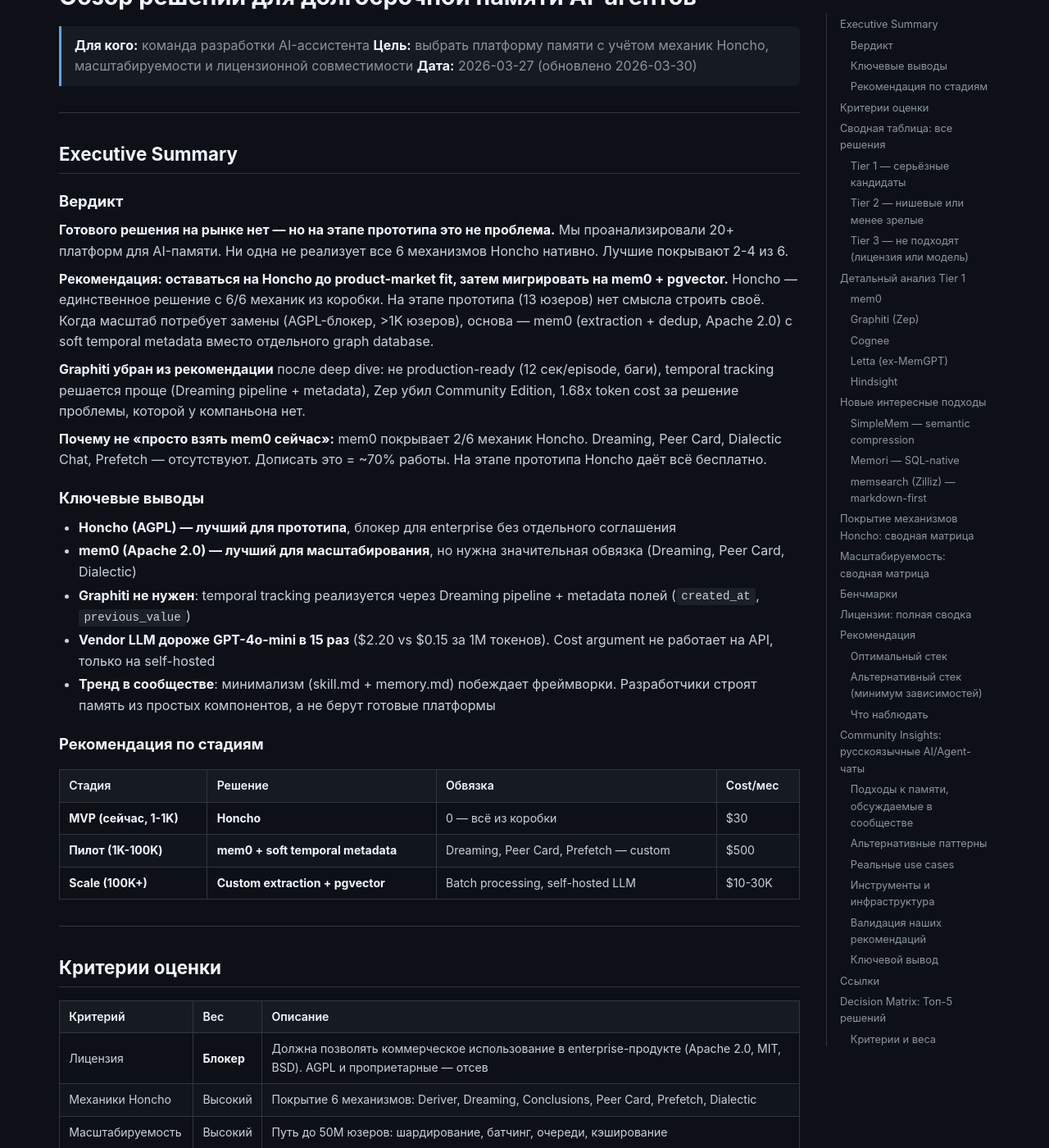
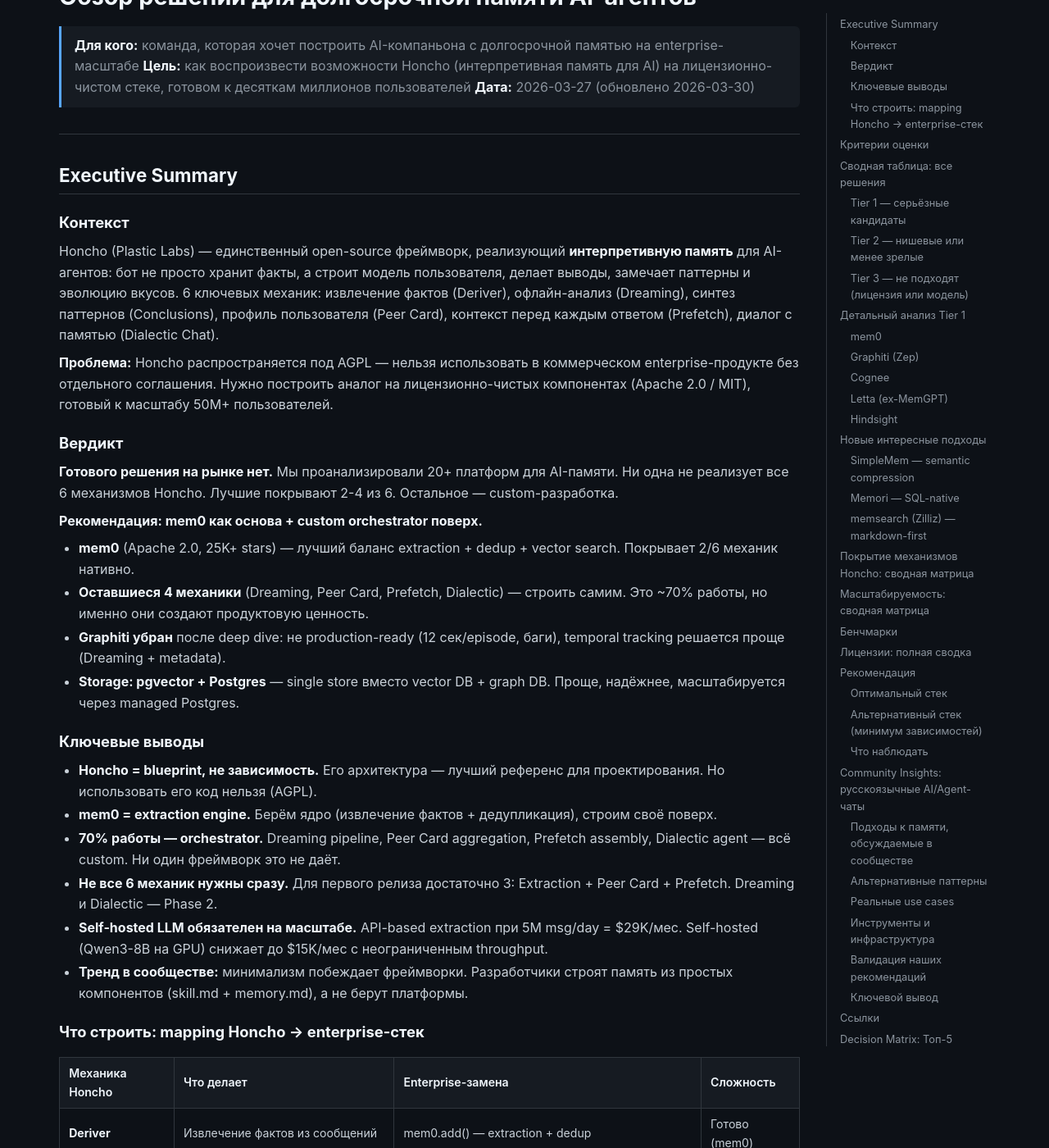
Before and after one commit to vedulix/honcho-memory-research, a Jekyll site: the page built from 04-memory-solutions-comparison.md, in a window 1280 px wide and 1400 px high, scrolled down 244 px. Shown: the whole window at 82% size. Built offline with Jekyll 4.4.1, drawn with Linux system fonts in a browser that asks for light colours; our own code applies the rules of GitHub Pages for plain Markdown files; some of the changed text lies outside the part shown.

Commit message:
docs: rewrite Executive Summary + product-level roadmap + sanitize
- Executive Summary: Honcho = blueprint (AGPL), mem0 = extraction engine,
  70% work = custom orchestrator. Mapping all 6 Honcho mechanisms to
  enterprise stack with effort estimates.
- Roadmap: 4 phases, each answering one product question. Gates are
  retention/churn metrics, not technical milestones.
- Full sanitization: no company names in any file or commit.

Co-Authored-By: Claude Opus 4.6 (1M context) <noreply@anthropic.com>

````diff
--- a/04-memory-solutions-comparison.md
+++ b/04-memory-solutions-comparison.md
@@ -1,38 +1,51 @@
 # Обзор решений для долгосрочной памяти AI-агентов
 
-> **Для кого:** команда разработки AI-ассистента
-> **Цель:** выбрать платформу памяти с учётом механик Honcho, масштабируемости и лицензионной совместимости
+> **Для кого:** команда, которая хочет построить AI-компаньона с долгосрочной памятью на enterprise-масштабе
+> **Цель:** как воспроизвести возможности Honcho (интерпретивная память для AI) на лицензионно-чистом стеке, готовом к десяткам миллионов пользователей
 > **Дата:** 2026-03-27 (обновлено 2026-03-30)
 
 ---
 
 ## Executive Summary
 
+### Контекст
+
+Honcho (Plastic Labs) — единственный open-source фреймворк, реализующий **интерпретивную память** для AI-агентов: бот не просто хранит факты, а строит модель пользователя, делает выводы, замечает паттерны и эволюцию вкусов. 6 ключевых механик: извлечение фактов (Deriver), офлайн-анализ (Dreaming), синтез паттернов (Conclusions), профиль пользователя (Peer Card), контекст перед каждым ответом (Prefetch), диалог с памятью (Dialectic Chat).
+
+**Проблема:** Honcho распространяется под AGPL — нельзя использовать в коммерческом enterprise-продукте без отдельного соглашения. Нужно построить аналог на лицензионно-чистых компонентах (Apache 2.0 / MIT), готовый к масштабу 50M+ пользователей.
+
 ### Вердикт
 
-**Готового решения на рынке нет — но на этапе прототипа это не проблема.** Мы проанализировали 20+ платформ для AI-памяти. Ни одна не реализует все 6 механизмов Honcho нативно. Лучшие покрывают 2-4 из 6.
+**Готового решения на рынке нет.** Мы проанализировали 20+ платформ для AI-памяти. Ни одна не реализует все 6 механизмов Honcho. Лучшие покрывают 2-4 из 6. Остальное — custom-разработка.
 
-**Рекомендация: оставаться на Honcho до product-market fit, затем мигрировать на mem0 + pgvector.** Honcho — единственное решение с 6/6 механик из коробки. На этапе прототипа (13 юзеров) нет смысла строить своё. Когда масштаб потребует замены (AGPL-блокер, >1K юзеров), основа — mem0 (extraction + dedup, Apache 2.0) с soft temporal metadata вместо отдельного graph database.
+**Рекомендация: mem0 как основа + custom orchestrator поверх.**
 
-**Graphiti убран из рекомендации** после deep dive: не production-ready (12 сек/episode, баги), temporal tracking решается проще (Dreaming pipeline + metadata), Zep убил Community Edition, 1.68x token cost за решение проблемы, которой у компаньона нет.
-
-**Почему не «просто взять mem0 сейчас»:** mem0 покрывает 2/6 механик Honcho. Dreaming, Peer Card, Dialectic Chat, Prefetch — отсутствуют. Дописать это = ~70% работы. На этапе прототипа Honcho даёт всё бесплатно.
+- **mem0** (Apache 2.0, 25K+ stars) — лучший баланс extraction + dedup + vector search. Покрывает 2/6 механик нативно.
+- **Оставшиеся 4 механики** (Dreaming, Peer Card, Prefetch, Dialectic) — строить самим. Это ~70% работы, но именно они создают продуктовую ценность.
+- **Graphiti убран** после deep dive: не production-ready (12 сек/episode, баги), temporal tracking решается проще (Dreaming + metadata).
+- **Storage: pgvector + Postgres** — single store вместо vector DB + graph DB. Проще, надёжнее, масштабируется через managed Postgres.
 
 ### Ключевые выводы
 
-- **Honcho (AGPL) — лучший для прототипа**, блокер для enterprise без отдельного соглашения
-- **mem0 (Apache 2.0) — лучший для масштабирования**, но нужна значительная обвязка (Dreaming, Peer Card, Dialectic)
-- **Graphiti не нужен**: temporal tracking реализуется через Dreaming pipeline + metadata полей (`created_at`, `previous_value`)
-- **Vendor LLM дороже GPT-4o-mini в 15 раз** ($2.20 vs $0.15 за 1M токенов). Cost argument не работает на API, только на self-hosted
-- **Тренд в сообществе**: минимализм (skill.md + memory.md) побеждает фреймворки. Разработчики строят память из простых компонентов, а не берут готовые платформы
+- **Honcho = blueprint, не зависимость.** Его архитектура — лучший референс для проектирования. Но использовать его код нельзя (AGPL).
+- **mem0 = extraction engine.** Берём ядро (извлечение фактов + дедупликация), строим своё поверх.
+- **70% работы — orchestrator.** Dreaming pipeline, Peer Card aggregation, Prefetch assembly, Dialectic agent — всё custom. Ни один фреймворк это не даёт.
+- **Не все 6 механик нужны сразу.** Для первого релиза достаточно 3: Extraction + Peer Card + Prefetch. Dreaming и Dialectic — Phase 2.
+- **Self-hosted LLM обязателен на масштабе.** API-based extraction при 5M msg/day = $29K/мес. Self-hosted (Qwen3-8B на GPU) снижает до $15K/мес с неограниченным throughput.
+- **Тренд в сообществе:** минимализм побеждает фреймворки. Разработчики строят память из простых компонентов (skill.md + memory.md), а не берут платформы.
 
-### Рекомендация по стадиям
+### Что строить: mapping Honcho → enterprise-стек
 
-| Стадия | Решение | Обвязка | Cost/мес |
-|--------|---------|---------|----------|
-| **MVP (сейчас, 1-1K)** | **Honcho** | 0 — всё из коробки | $30 |
-| **Пилот (1K-100K)** | **mem0 + soft temporal metadata** | Dreaming, Peer Card, Prefetch — custom | $500 |
-| **Scale (100K+)** | **Custom extraction + pgvector** | Batch processing, self-hosted LLM | $10-30K |
+| Механика Honcho | Что делает | Enterprise-замена | Сложность |
+|----------------|-----------|-------------------|-----------|
+| **Deriver** | Извлечение фактов из сообщений | mem0.add() — extraction + dedup | Готово (mem0) |
+| **Peer Card** | Гарантированный профиль юзера | Redis cache + aggregation job (top-N facts by frequency) | 2-3 нед |
+| **Prefetch** | Контекст перед каждым LLM-ответом | pgvector search + Redis card → system prompt injection | 2-3 нед |
+| **Dreaming** | Офлайн-анализ: паттерны, сдвиги вкусов | Cron → mem0 facts + metadata → LLM reasoning → conclusions | 3-4 нед |
+| **Conclusions** | Дедуктивные/индуктивные выводы | Типизированные записи в mem0 с `{type, confidence}` | 1-2 нед |
+| **Dialectic Chat** | "Расскажи что знаешь о юзере" | ReAct agent с tools: pgvector.search, get_peer_card | 2-3 нед |
+
+**Итого на полный аналог: ~3-4 месяца, команда 2-3 backend + 1 ML engineer.**
 
 ---
 
@@ -541,76 +554,58 @@ Weighted scoring для конкретного выбора. Масштаб оц
 | Peer Card updates/день | ~5 | 5K | 500K |
 | **Input tokens/день** | **1.75M** | **1.75B** | **175B** |
 
-### Roadmap
+### Roadmap: от прототипа к enterprise
 
-#### Phase 0: Доказать ценность (сейчас → 2 мес)
+```
+ДОКАЗАТЬ           ПОСТРОИТЬ              МАСШТАБИРОВАТЬ         РАСКАТИТЬ
+ЦЕННОСТЬ           СВОЁ                   НА МИЛЛИОНЫ            НА ВСЮ БАЗУ
 
-**Вопрос фазы:** Хочет ли юзер общаться с AI-компаньоном, который помнит его вкусы?
+Phase 0             Phase 1                Phase 2                Phase 3
+0-2 мес             2-6 мес                6-12 мес               12+ мес
 
-| Что делаем | Зачем | Как измеряем |
-|-----------|-------|-------------|
-| Довести профили до 100% юзеров | Без профиля персонализация невозможна | 13/13 с peer card |
-| Собрать обратную связь | Понять что нравится, что раздражает | 5+ интервью |
-| Определить North Star Metric | Без метрики не понять, работает ли продукт | NSM определена |
+Honcho (as-is)  →   mem0 + Postgres    →   Custom + pgvector  →   Memory Platform
+0 dev               1 backend              3 eng + 1 ML           6+ eng
+$30/мес             $500/мес               $10-30K/мес            $40-75K/мес
 
-**Стек:** Honcho (SaaS, бесплатно). Менять инфру рано — сначала ценность.
-**Команда:** 0 backend (founder only)
-**Gate → Phase 1:** retention >30% DAU/MAU, NPS >40
+"Память нужна?"     "Какие механики?"      "1M без деградации?"   "Δ churn >15%?"
+```
 
-#### Phase 1: Закрытый пилот (2-6 мес)
+#### Phase 0: Доказать ценность
 
-**Вопрос фазы:** Работает ли это за пределами 13 друзей? Какие фичи памяти реально двигают engagement?
+**Вопрос:** Хочет ли юзер общаться с AI-компаньоном, который помнит его вкусы?
 
-| Что делаем | Зачем | Как измеряем |
-|-----------|-------|-------------|
-| 10K юзеров (Видеостриминг beta) | Валидация на незнакомых юзерах | Retention W1, W4 |
-| A/B: память ON vs OFF | Доказать что память = ценность, а не гипотеза | Δ retention, Δ session length |
-| Приоритизация механик | Не все 6 механик Honcho нужны сразу. Какие 3 двигают engagement? | Impact каждой механики на NSM |
-| Миграция на собственную инфру | AGPL Honcho — блокер для enterprise-платформы | Работающий self-hosted стек |
+Не строим инфру. Используем Honcho as-is. Фокус — продуктовая валидация: работает ли персонализация через память? Стоит ли вообще идти в эту сторону?
 
-**Стек:** mem0 (extraction + dedup) + Postgres. Начинаем с 3 механик из 6 — Extraction, Peer Card, Prefetch. Dreaming и Dialectic откладываем до доказательства ценности.
-**Команда:** 1 backend, 1 PM
-**Cost:** ~$500/мес (infra) + salary
+**Gate → Phase 1:** retention >30% DAU/MAU, NPS >40, качественная обратная связь (5+ интервью)
+
+#### Phase 1: Построить своё
+
+**Вопрос:** Какие из 6 механик памяти реально двигают engagement? Работает ли за пределами тестовой группы?
+
+Замена Honcho (AGPL-блокер) на лицензионно-чистый стек. Не строим все 6 механик — начинаем с 3: Extraction + Peer Card + Prefetch. A/B тест: память ON vs OFF. Пилот на 10K реальных юзеров.
+
 **Gate → Phase 2:** W4 retention >20%, доказанный Δ retention память ON vs OFF
 
-#### Phase 2: Масштабирование (6-12 мес)
+#### Phase 2: Масштабировать
 
-**Вопрос фазы:** Может ли система обслужить 1M+ юзеров без деградации качества?
+**Вопрос:** Может ли система обслужить 1M+ юзеров без деградации качества и по приемлемой экономике?
 
-| Что делаем | Зачем | Как измеряем |
-|-----------|-------|-------------|
-| Batch extraction | При 5M msg/day per-message LLM вызовы экономически невозможны | Cost/user/month <$0.01 |
-| Dreaming pipeline | Офлайн-анализ: сдвиги вкусов, паттерны, противоречия | Extraction accuracy >90% |
-| Интеграция КП + Музыка + Книги | Cold start: не ждать 10 сообщений — знать вкусы из истории сервисов | Time to first personalized response <1 мин |
-| Cross-service персонализация | "Ты смотрел X на КП → тебе зайдёт Y в Музыке" | Cross-service recs CTR |
+Batch extraction (per-message LLM вызовы при 5M msg/day = $29K/мес — нужен batch). Dreaming pipeline (офлайн-анализ паттернов). Интеграция с данными стриминговых сервисов (видео, музыка, книги) для cold start. Self-hosted LLM.
 
-**Стек:** Custom extraction + pgvector + self-hosted LLM (Qwen3-8B при >1M users)
-**Команда:** 2-3 backend, 1 ML, 1 PM
-**Cost:** $10-30K/мес
-**Gate → Phase 3:** prefetch P95 <200ms, 1M+ users без деградации
+**Gate → Phase 3:** prefetch P95 <200ms, 1M+ users, cost/user <$0.01/мес
 
-#### Phase 3: Продуктовый масштаб (12+ мес)
+#### Phase 3: Раскатить
 
-**Вопрос фазы:** Увеличивает ли AI-компаньон retention Подписка (стриминговая платформа)?
+**Вопрос:** Увеличивает ли AI-компаньон retention подписки?
 
-| Что делаем | Зачем | Как измеряем |
-|-----------|-------|-------------|
-| 47.5M users rollout | Массовый запуск | DAU/MAU >30% |
-| Churn reduction | Бизнес-метрика: компаньон удерживает подписчиков Плюс | Δ churn vs baseline >15% |
-| 152-ФЗ compliance | Юридический блокер для РФ | Аудит пройден |
-| Multi-modal память | Обложки фильмов, фрагменты треков, скриншоты | Engagement с мультимедиа |
+Массовый rollout на всю базу подписчиков. Cross-service персонализация ("смотрел X → зайдёт Y в другом сервисе"). 152-ФЗ compliance. Бизнес-метрика: Δ churn подписки стриминга >15%.
 
-**Стек:** Custom memory platform
-**Команда:** 6+ engineers
-**Cost:** $40-75K/мес
+### Принципы
 
-### Ключевые принципы roadmap
-
-1. **Каждая фаза отвечает на один вопрос.** Не "построим инфру", а "докажем что память = ценность"
-2. **Gate между фазами — продуктовая метрика, не техническая.** Retention, не "сервис поднят"
-3. **Не все 6 механик Honcho нужны сразу.** Для Phase 1 достаточно 3: Extraction + Peer Card + Prefetch. Dreaming добавляем когда доказали что базовая память двигает retention
-4. **Инфра следует за продуктом, не наоборот.** Honcho → mem0 → custom — каждый переход оправдан продуктовой необходимостью, не техническим зудом
-5. **Самое дорогое — custom orchestrator (~70% работы).** Оттягиваем его до Phase 2, когда точно знаем какие механики нужны
+1. **Каждая фаза — один вопрос.** Не "построим инфру", а "память влияет на retention?"
+2. **Gate — продуктовая метрика.** Retention и churn, не "сервис поднят"
+3. **Не все 6 механик сразу.** Phase 1 = 3 из 6. Dreaming — только после доказательства ценности базовой памяти
+4. **Инфра следует за продуктом.** Honcho → mem0 → custom — каждый переход по продуктовой необходимости
 
 ### Ключевые риски
 
````
Also changed, not shown: other parts of 04-memory-solutions-comparison.md (+1 -1 lines).
